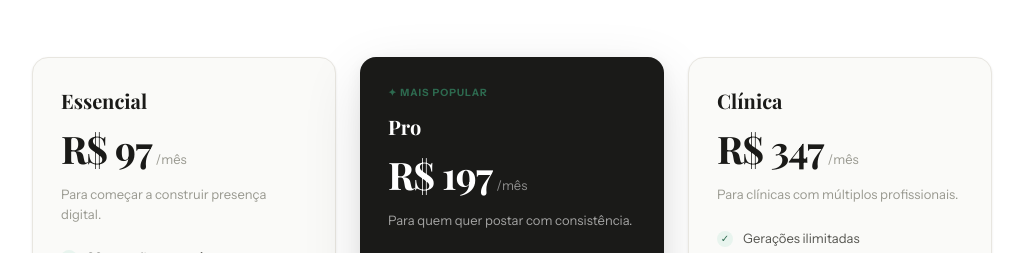
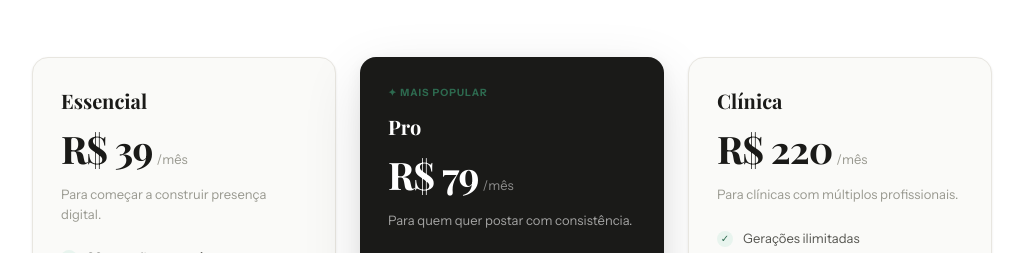
Before and after one commit to Gabedf/DentalContent, a Next.js app in the folder dentalcontent-frontend/: page / in a window 1280 px wide. Shown: the part 2884-3137 px from the top of the page, without its empty margins (128-1151 px from the left). Built offline with nearby package versions, Linux system fonts and the light colour scheme.

Commit message:
update: adding free version

```diff
--- a/dentalcontent-frontend/app/app/settings/page.tsx
+++ b/dentalcontent-frontend/app/app/settings/page.tsx
@@ -136,10 +136,10 @@ export default function SettingsPage() {
               <Button
                 variant="outline"
                 size="sm"
-                onClick={() => checkoutMutation.mutate(user?.plan === 'essencial' ? 'pro' : 'clinica')}
+                onClick={() => checkoutMutation.mutate(user?.plan === 'gratis' || user?.plan === 'essencial' ? (user?.plan === 'gratis' ? 'essencial' : 'pro') : 'clinica')}
                 loading={checkoutMutation.isPending}
               >
-                Fazer upgrade para {user?.plan === 'essencial' ? 'Pro — R$79/mês' : 'Clínica — R$129/mês'}
+                Fazer upgrade para {user?.plan === 'gratis' ? 'Essencial — R$39/mês' : user?.plan === 'essencial' ? 'Pro — R$79/mês' : 'Clínica — R$220/mês'}
               </Button>
             )}
           </Card>
--- a/dentalcontent-frontend/app/page.tsx
+++ b/dentalcontent-frontend/app/page.tsx
@@ -148,17 +148,17 @@ export default function LandingPage() {
           <div className="grid lg:grid-cols-3 gap-6">
             {[
               {
-                name: 'Essencial', price: 'R$ 97', period: '/mês', highlight: false,
+                name: 'Essencial', price: 'R$ 39', period: '/mês', highlight: false,
                 desc: 'Para começar a construir presença digital.',
                 features: ['20 gerações por mês', 'Todos os 6 formatos', 'Compliance CRO automático', 'Kanban editorial', 'Calendário integrado'],
               },
               {
-                name: 'Pro', price: 'R$ 197', period: '/mês', highlight: true,
+                name: 'Pro', price: 'R$ 79', period: '/mês', highlight: true,
                 desc: 'Para quem quer postar com consistência.',
                 features: ['60 gerações por mês', 'Todos os 6 formatos', 'Compliance CRO automático', 'Kanban editorial', 'Calendário integrado', 'Suporte prioritário'],
               },
               {
-                name: 'Clínica', price: 'R$ 347', period: '/mês', highlight: false,
+                name: 'Clínica', price: 'R$ 220', period: '/mês', highlight: false,
                 desc: 'Para clínicas com múltiplos profissionais.',
                 features: ['Gerações ilimitadas', 'Múltiplos perfis', 'Todos os 6 formatos', 'Compliance CRO automático', 'Kanban editorial', 'Calendário integrado', 'Suporte prioritário'],
               },
--- a/dentalcontent-frontend/lib/utils.ts
+++ b/dentalcontent-frontend/lib/utils.ts
@@ -41,6 +41,6 @@ export function getInitials(name: string): string {
 }
 
 export function getPlanLabel(plan: string): string {
-  const map: Record<string, string> = { essencial: 'Essencial', pro: 'Pro', clinica: 'Clínica' }
+  const map: Record<string, string> = { gratis: 'Grátis', essencial: 'Essencial', pro: 'Pro', clinica: 'Clínica' }
   return map[plan] || plan
 }
```
Also changed, not shown: 2 other files (tests, documents, lock files or other folders).
